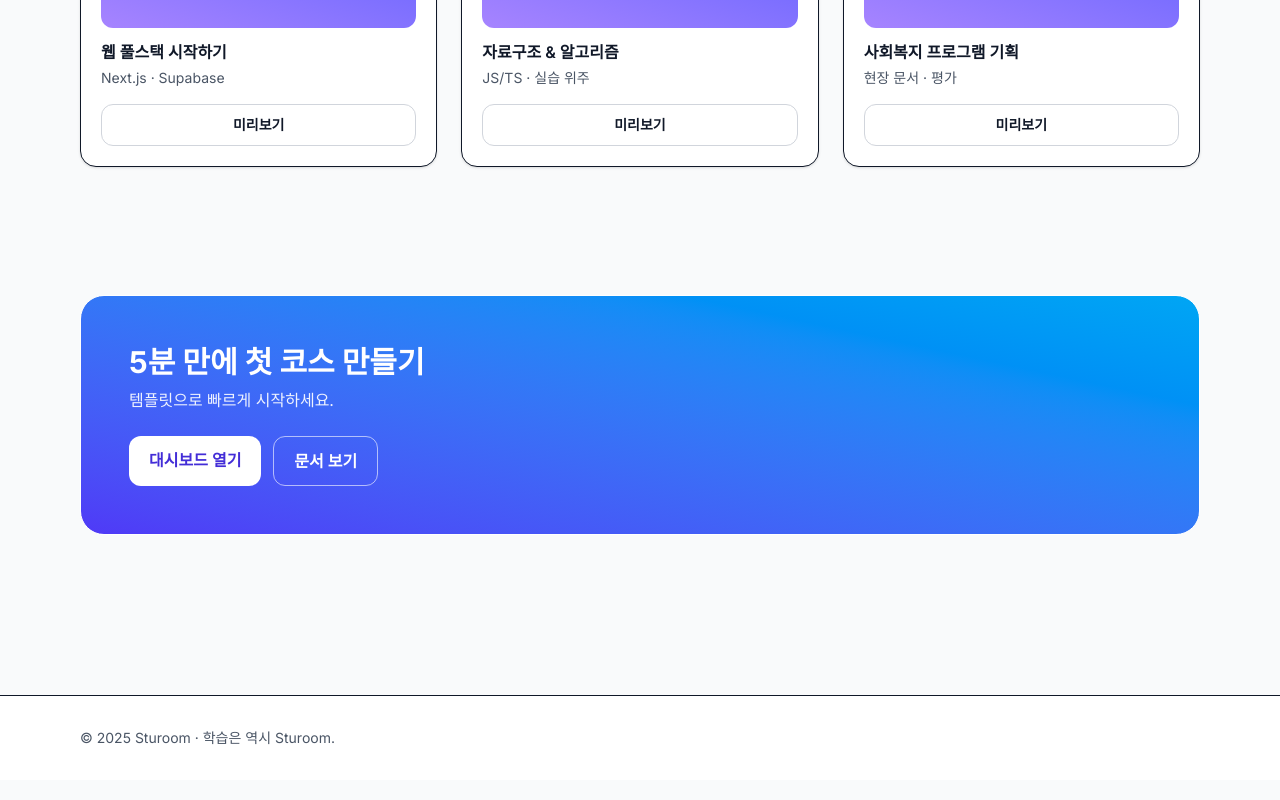
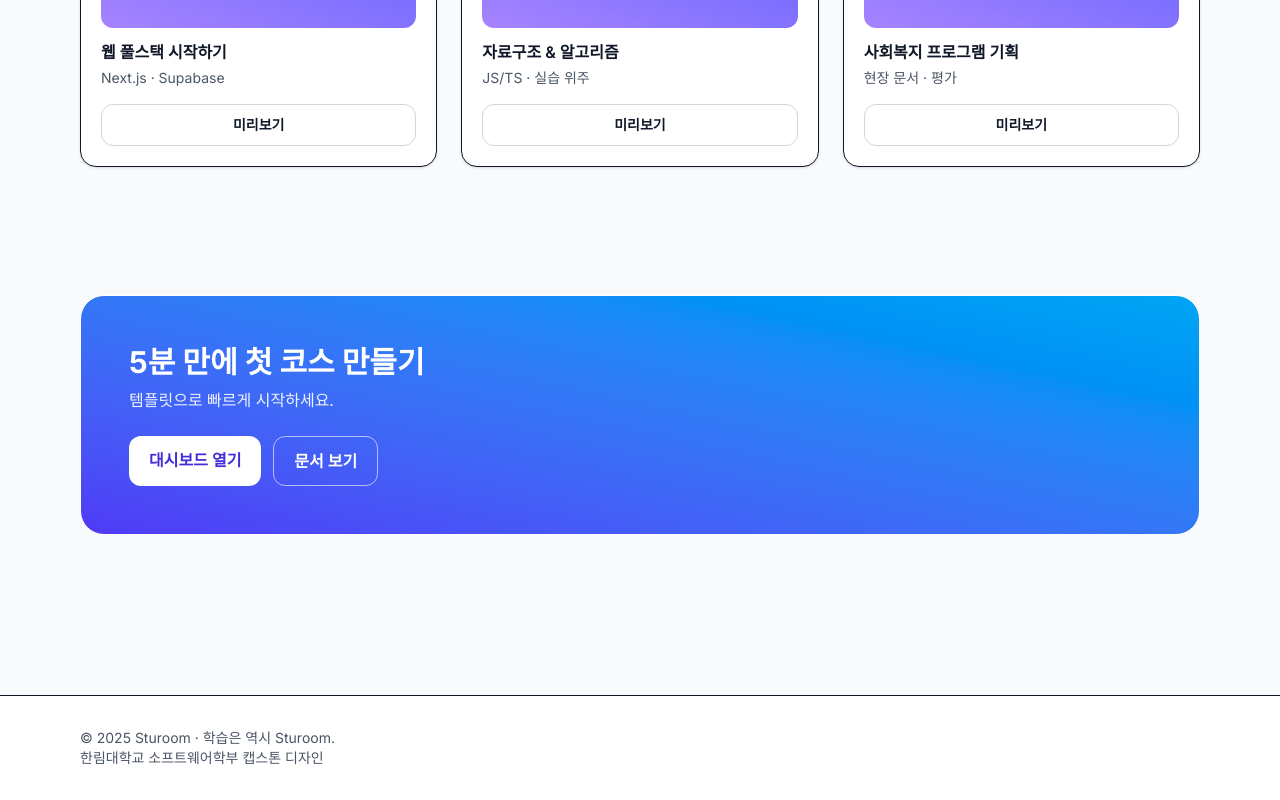
Before and after one commit to ST-CK/Sturoom, a Next.js app: page / in a window 1280 px wide. Shown: the part 1090-1890 px from the top of the page. Built offline with nearby package versions, Linux system fonts and the light colour scheme.

Commit message:
#25 [Make] 푸터 한번 더 수정합니다 (#25)

```diff
--- a/src/components/layout/Footer.tsx
+++ b/src/components/layout/Footer.tsx
@@ -5,6 +5,7 @@ export default function Footer() {
     <footer className="mt-20 border-t bg-white">
       <Container className="py-8 text-sm text-gray-600">
         <div>© {new Date().getFullYear()} Sturoom · 학습은 역시 Sturoom.</div>
+        <div>한림대학교 소프트웨어학부 캡스톤 디자인</div>
       </Container>
     </footer>
   );
```
